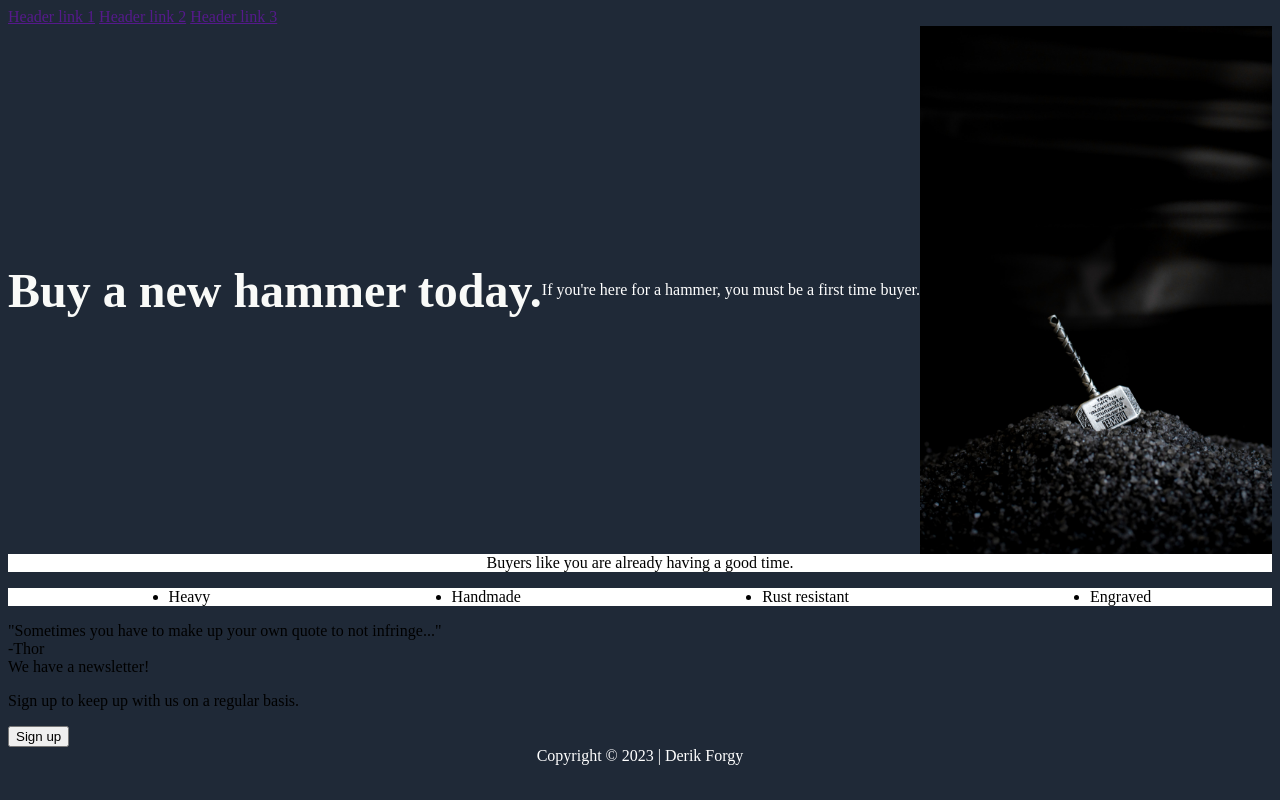
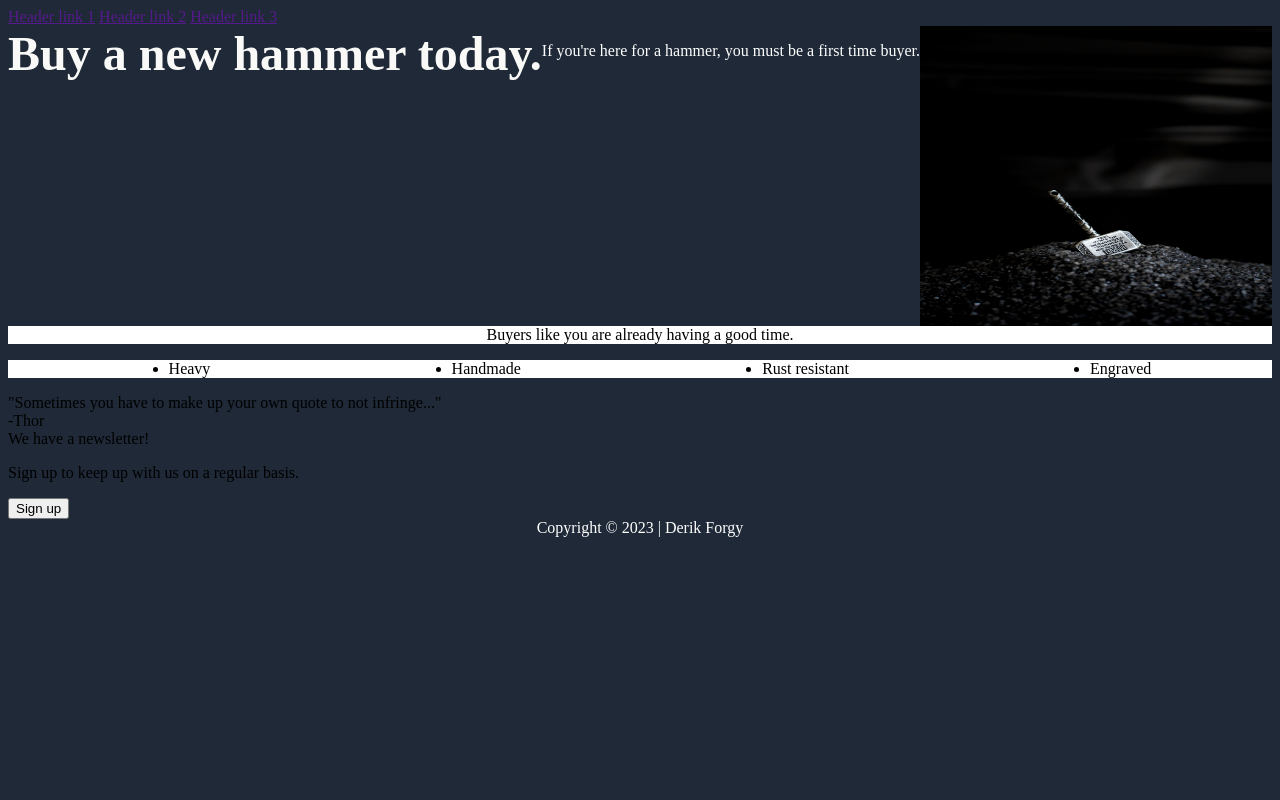
Before and after one commit to dforgy/TOPLandingPage, a plain HTML site: page index.html in a window 1280 px wide. Drawn offline with Linux system fonts and the light colour scheme.

Commit message:
Changed img size

```diff
--- a/styles.css
+++ b/styles.css
@@ -15,14 +15,12 @@ body {
     display: flex;
     flex-direction: column;
     flex-wrap: wrap;
-    justify-content: center;
 }
 
 .leftBox2 {
     color: #ffffff;
     display: flex;
     flex-direction: column;
-    justify-content: center;
     flex-wrap: wrap;
 }
 
@@ -30,8 +28,8 @@ body {
     display: flex;
     flex: 1;
     justify-content: right;
-    height: auto;
-    width: 300px;
+    height: 300px;
+    width: auto;
 }
 
 /* Section 2 */
```
